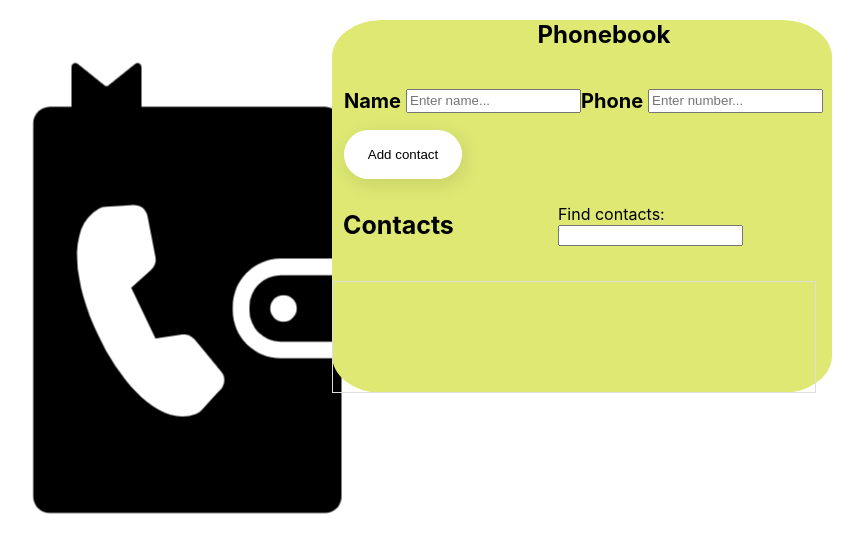
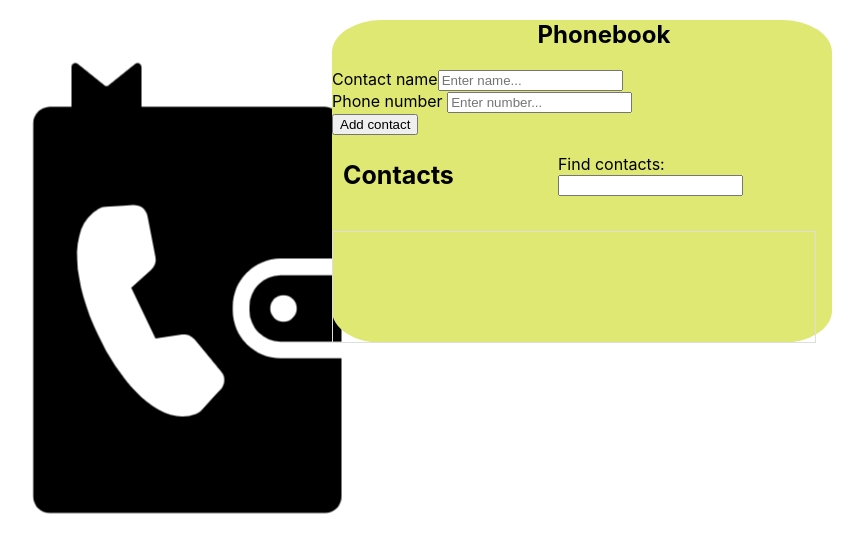
Before and after one commit to Anton240896/Anton240896-goit-react-hw-03-phonebook, a React (Create React App) app: page / in a window 1280 px wide. Shown: the top 552 px of the page, without its empty margins (58-921 px from the left). Built offline with nearby package versions, Linux system fonts and the light colour scheme.

Commit message:
add formic

```diff
--- a/src/components/ContactForm/contactForm.jsx
+++ b/src/components/ContactForm/contactForm.jsx
@@ -1,6 +1,6 @@
 import React, { Component } from 'react';
-import { Form, Label } from './contactForm.styled';
-import { Formik } from 'formik';
+import { FormStyled, LabelStyled } from './contactForm.styled';
+import { Formik, Form, Field, ErrorMessage } from 'formik';
 import * as Yup from 'yup';
 
 //solution 1
@@ -84,7 +84,7 @@ const PhoneBookSchema = Yup.object().shape({
     .required('Phone number is required!'),
 });
 
-export const ContactForm = onSubmit => {
+export const ContactForm = ({ addContact }) => {
   return (
     <Formik
       initialValues={{
@@ -93,21 +93,37 @@ export const ContactForm = onSubmit => {
       }}
       validationSchema={PhoneBookSchema}
       onSubmit={(values, actions) => {
-        onSubmit(values);
+        addContact(values);
         actions.resetForm();
       }}
     >
-      <Form>
-        <Label>
-          Name
-          <input type="text" name="name" placeholder="Enter name..." />
-        </Label>
-        <Label>
-          Phone
-          <input type="tel" name="number" placeholder="Enter number..." />
-        </Label>
-        <button type="submit">Add contact</button>
-      </Form>
+      {() => (
+        <Form className="form">
+          <div className="form__field">
+            <label htmlFor="name">Contact name</label>
+            <Field name="name" type="text" placeholder="Enter name..." />
+            <ErrorMessage
+              className="error-message"
+              name="name"
+              component="div"
+            />
+          </div>
+
+          <div className="form__field">
+            <label htmlFor="number">Phone number </label>
+            <Field name="number" type="text" placeholder="Enter number..." />
+            <ErrorMessage
+              className="error-message"
+              name="number"
+              component="div"
+            />
+          </div>
+
+          <button className="form__btn" type="submit">
+            Add contact
+          </button>
+        </Form>
+      )}
     </Formik>
   );
 };
--- a/src/components/ContactForm/contactForm.styled.js
+++ b/src/components/ContactForm/contactForm.styled.js
@@ -1,6 +1,6 @@
 import styled from 'styled-components';
 
-export const Form = styled.form`
+export const FormStyled = styled.form`
   display: flex;
   flex-direction: row;
   width: 472px;
@@ -24,7 +24,7 @@ export const Form = styled.form`
   }
 `;
 
-export const Label = styled.label`
+export const LabelStyled = styled.label`
   display: flex;
   align-items: 20px;
   margin-bottom: 12px;
--- a/src/components/ContactList/contactList.jsx
+++ b/src/components/ContactList/contactList.jsx
@@ -4,12 +4,12 @@ import { ContactListStyled } from './contactList.styled';
 export const ContactList = ({ contactsBook, deleteContact }) => {
   return (
     <ContactListStyled>
-      {contactsBook.map(({ id, name, phone }) => (
+      {contactsBook.map(({ id, name, number }) => (
         <Contact
           key={id}
           id={id}
           name={name}
-          phone={phone}
+          phone={number}
           deleteContact={deleteContact}
         />
       ))}
```
